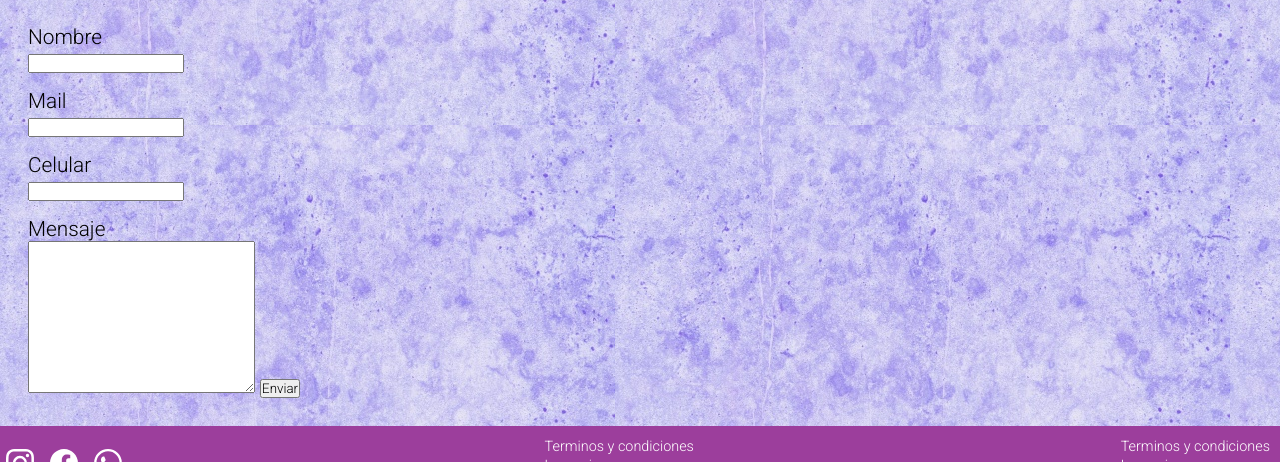
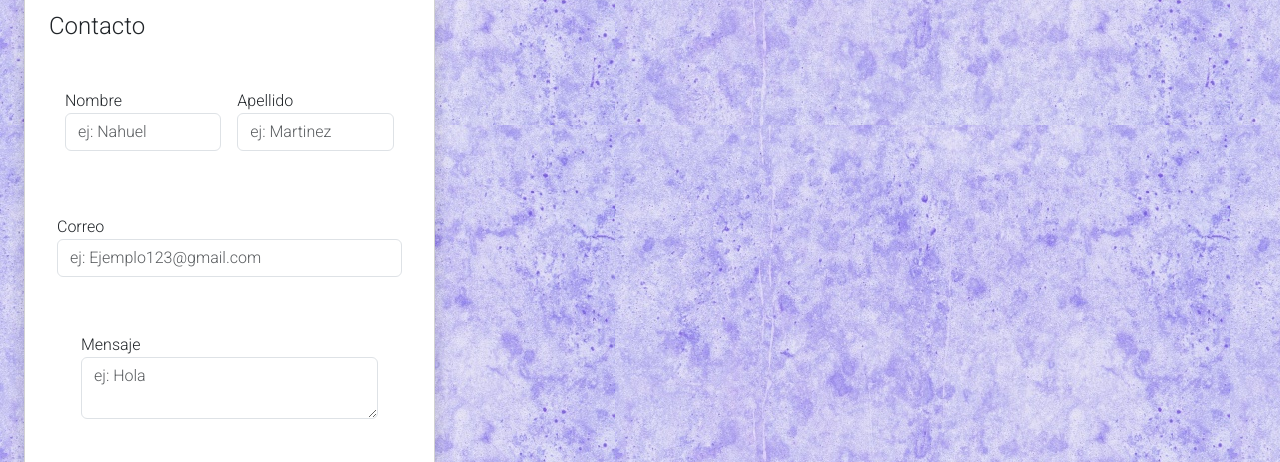
Before and after one commit to zNahuelMartinez/proyectoFinal-nahuel-martinez, a plain HTML site: page pages/contacto.html in a window 1280 px wide. Shown: the part 285-747 px from the top of the page. Drawn offline with Linux system fonts and the light colour scheme.

Commit message:
agregue boostrap.min a todas las paginas

```diff
--- a/pages/contacto.html
+++ b/pages/contacto.html
@@ -6,6 +6,7 @@
         <meta name="viewport" content="width=device-width, initial-scale=1.0">
         <title>Rinne Store</title>
         <link rel="shortcut icon" href="../images/favicon.png" type="image/x-icon">
+        <link rel="stylesheet" href="../css/bootstrap.min.css">
         <link rel="stylesheet" href="../css/style.css">
     </head>
     <body>
@@ -37,26 +38,48 @@
         </nav>
         <main>
             <h2>Envio gratis en compras mayores a $10.000</h2>
-            <h1>Contactanos</h1>
-            <form action="#" class="form">
-                <div>
-                    <label for="nombre">Nombre</label>
-                    <input type="text" name="nombre" id="nombre">
+            <section class="d-flex my-4 mx-4 ">
+                <div class="card shadow col-xs-12 col-sm-6 col-md-6 col-lg-4   p-4">
+                    <div class="mb-4 d-flex justify-content-start align-items-center">
+                        <h4>Contacto</h4>
+                    </div>
+                    <div class="mb-1">
+                        <form id = "contacto" >
+                            <div class="mb-4 d-flex justify-content-between">
+                                <div>
+                                    <label for="nombre"> <i class="bi bi-person-fill"></i> Nombre</label>
+                                    <input type="text" class="form-control" name="nombre" id="nombre" placeholder= "ej: Nahuel" required>
+                                    <div class="nombre text-danger "></div>
+                                </div>
+                                <div >
+                                    <label for="apellido"> <i class="bi bi-person-bounding-box"></i> Apellido</label>
+                                    <input type="text" class="form-control" name="apellido" id="apellido" placeholder= "ej: Martinez" required>
+                                    <div class="apellido text-danger"></div>
+                                </div>
+                            </div>
+                            <div class="mb-4">
+                                <label for="correo"><i class="bi bi-envelope-fill"></i> Correo</label>
+                                <input type="email" class="form-control" name="correo" id="correo" placeholder= "ej: Ejemplo123@gmail.com" required>
+                                <div class="correo text-danger"></div>
+
+                            </div>
+                            <div class="mb-4 mx-4 my-4">
+                                <label for="mensaje"> <i class="bi bi-chat-right-dots-fill" required></i> Mensaje</label>
+                                <textarea name="mensaje" id="mensaje" class="form-control" placeholder="ej: Hola"></textarea>
+                                <div class="mensaje text-danger"></div>
+                            </div>
+
+                            <div class="mb-2 icons">
+                                <button id ="button" class="col-12 btn btn-primary d-flex justify-content-center">
+                                    <span >Enviar </span><i id="icono" class="bi bi-cursor-fill "></i>
+                                </button>
+                            </div>
+
+                        </form>
+                    </div>
                 </div>
-                <div>
-                    <label for="email">Mail</label>
-                    <input type="email" id="email" >
-                </div>
-                <div>
-                    <label for="celular">Celular</label>
-                    <input type="tel" id="celular" >
-                </div>
-                <div>
-                    <label for="mensaje">Mensaje</label>
-                    <textarea name="mensaje" id="mensaje" cols="30" rows="10" ></textarea>
-                    <button>Enviar</button>
-                </div>
-            </form>
+            </section>
+
         </main>
         <footer>
             <div>
```
Also changed, not shown: css/style.css (+0 -8 lines), index.html (+4 -0 lines), pages/manga.html (+3 -0 lines), pages/nosotros.html (+4 -0 lines), pages/ropa.html (+4 -0 lines).
